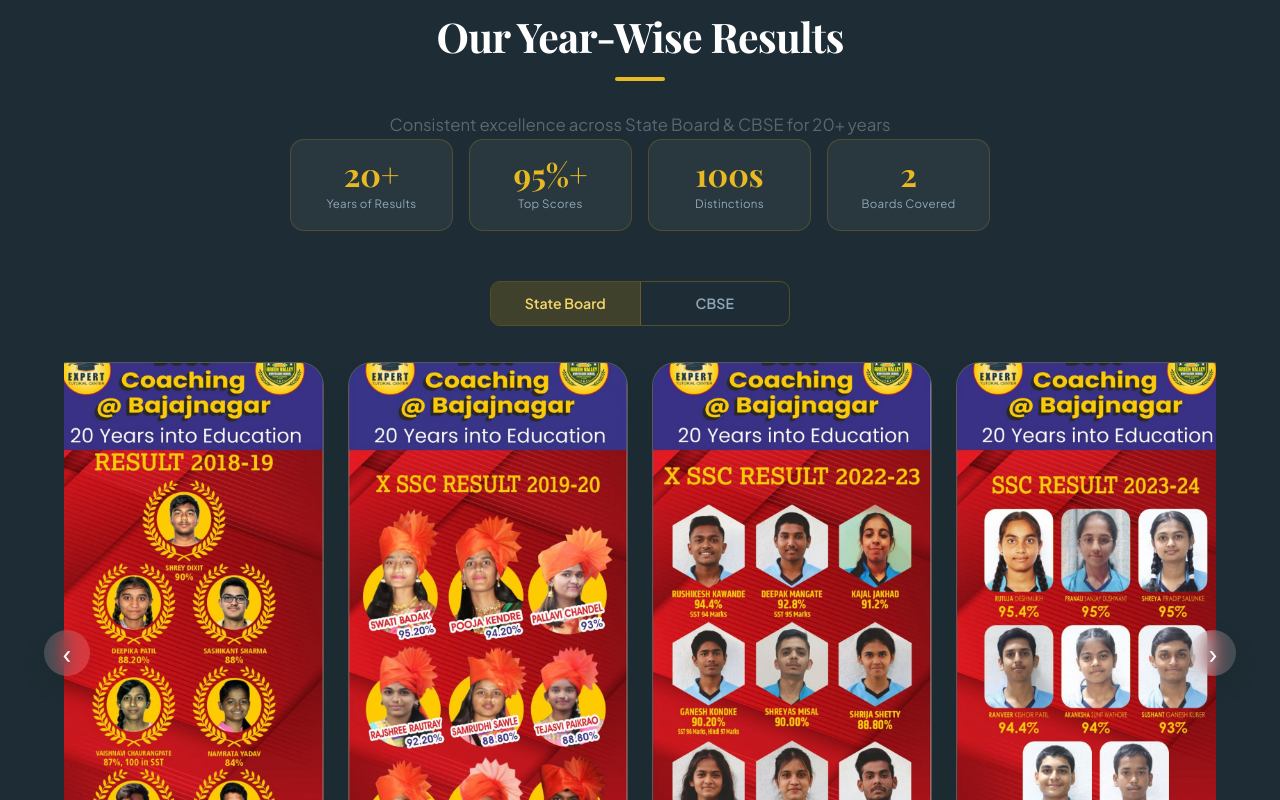
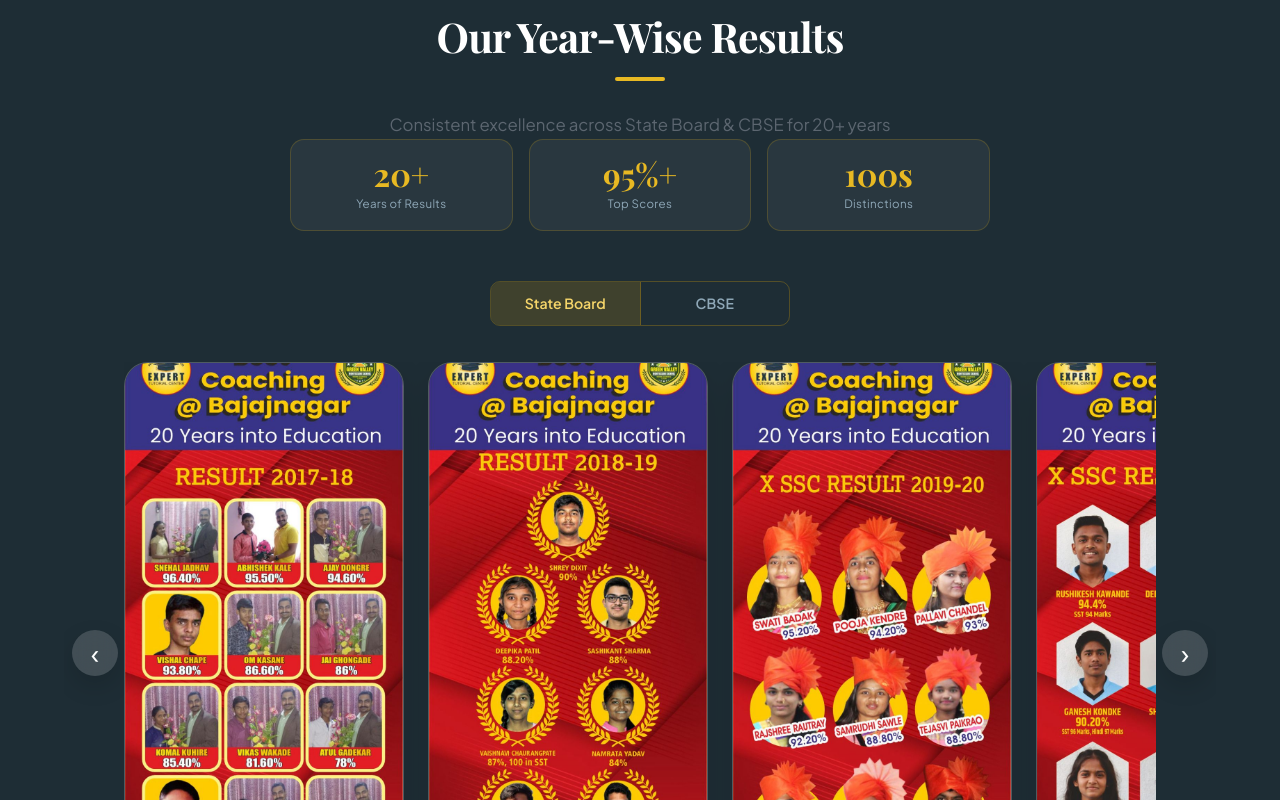
Before and after one commit to aniket-017/greenvalley, a React (Vite) app in the folder frontend/: page /classes in a window 1280 px wide. Shown: the part 3240-4040 px from the top of the page. Built offline with nearby package versions, Linux system fonts and the light colour scheme; the HTML template or start-up script is replaced by a standard one.

Commit message:
Update Classes component styles and functionality; adjust grid layout, improve carousel initialization, and comment out unused code for better clarity.

```diff
--- a/frontend/src/pages/Classes.css
+++ b/frontend/src/pages/Classes.css
@@ -573,7 +573,7 @@
 
 .classes-page .stats-bar {
   display: grid;
-  grid-template-columns: repeat(4, 1fr);
+  grid-template-columns: repeat(3, 1fr);
   gap: 16px;
   max-width: 700px;
   margin: 0 auto 50px;
@@ -638,9 +638,10 @@
 .classes-page .year-carousel {
   position: relative;
   margin-top: 24px;
-  max-width: 1280px;
-  margin-left: auto;
-  margin-right: auto;
+  max-width: 100%;
+  width: 100%;
+  overflow: hidden;
+  padding: 0 60px;
 }
 
 .classes-page .year-grid {
@@ -650,9 +651,8 @@
   gap: 24px;
   overflow-x: auto;
   scroll-snap-type: x mandatory;
-  padding-bottom: 8px;
+  padding: 0 0 8px 0;
   scroll-behavior: smooth;
-  justify-content: center;
 }
 
 .classes-page .year-grid::-webkit-scrollbar {
@@ -728,11 +728,11 @@
 }
 
 .classes-page .carousel-prev {
-  left: -20px;
+  left: 8px;
 }
 
 .classes-page .carousel-next {
-  right: -20px;
+  right: 8px;
 }
 
 @media (max-width: 1024px) {
--- a/frontend/src/pages/Classes.jsx
+++ b/frontend/src/pages/Classes.jsx
@@ -67,8 +67,15 @@ export default function Classes() {
   }, []);
 
   useEffect(() => {
+    // Initialize carousel to show first card from the start
     if (yearGridRef.current) {
-      yearGridRef.current.scrollTo({ left: 0, behavior: "smooth" });
+      yearGridRef.current.scrollLeft = 0;
+    }
+  }, []);
+
+  useEffect(() => {
+    if (yearGridRef.current) {
+      yearGridRef.current.scrollLeft = 0;
     }
     setCarouselIndex(0);
   }, [activeTab]);
@@ -367,10 +374,10 @@ export default function Classes() {
             <div className="stat-num">100s</div>
             <div className="stat-lbl">Distinctions</div>
           </div>
-          <div className="stat-pill">
+          {/* <div className="stat-pill">
             <div className="stat-num">2</div>
             <div className="stat-lbl">Boards Covered</div>
-          </div>
+          </div> */}
         </div>
 
         <div className="result-tabs">
```
